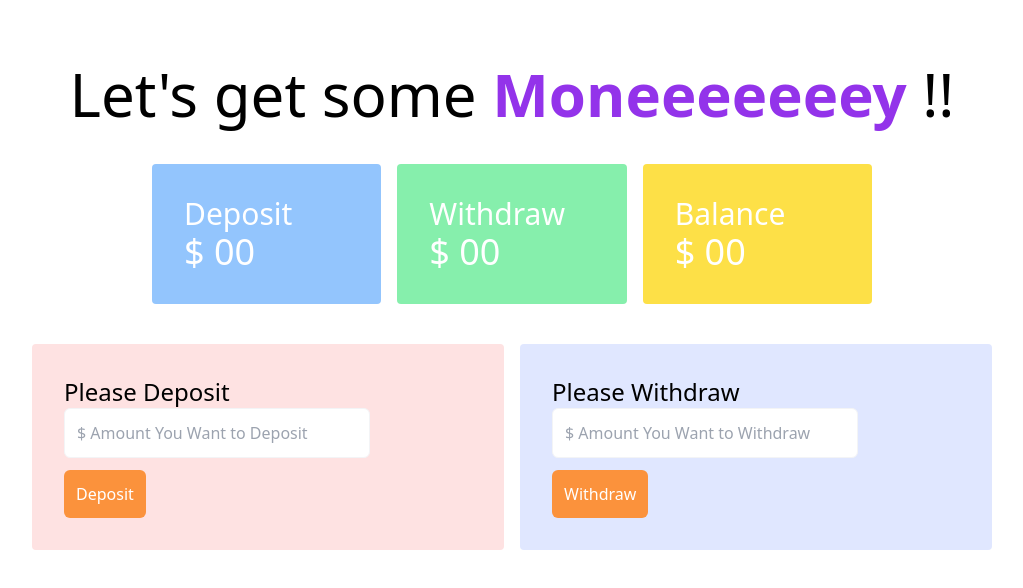
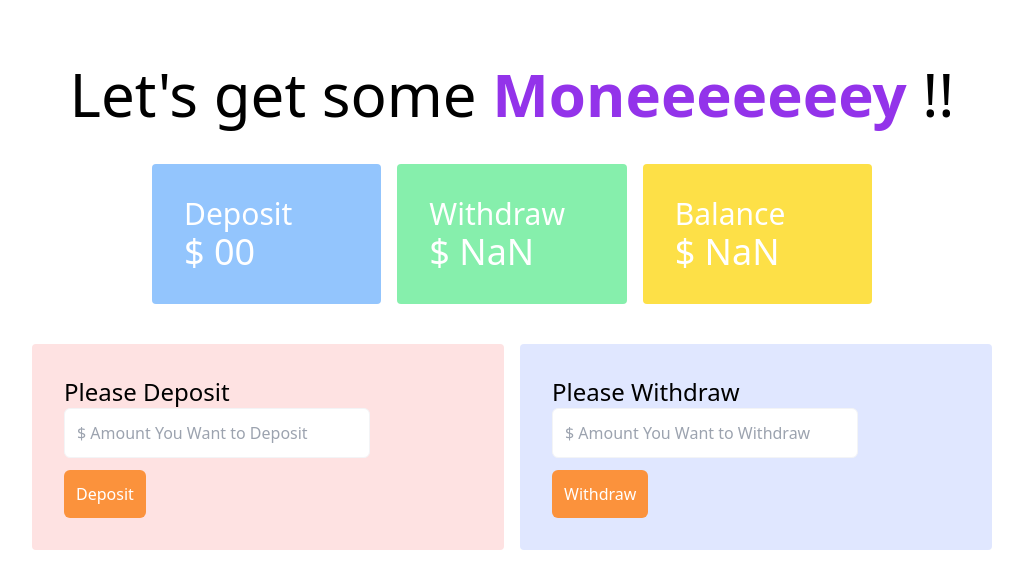
Before and after one commit to sojolmahfuz/Baap-er-bank, a plain HTML site: page banking.html in a window 1280 px wide. Both pictures are taken after a click on the button "Withdraw". Shown: the whole page, without its empty margins (128-1151 px from the left). Drawn offline with nearby package versions, Linux system fonts and the light colour scheme.

Commit message:
full Complete

```diff
--- a/banking.html
+++ b/banking.html
@@ -46,7 +46,7 @@
                 <div class="bg-indigo-100 p-8 rounded">
                     <h3 class="text-2xl">Please Withdraw</h3>
                     <div action="" class="mx-auto">
-                        <input id="withdraw-amount" class="block mb-3 w-3/4 p-3 border rounded-md border-gray-100" type="text" placeholder="$ Amount You Want to Withdraw ">
+                        <input id="withdraw-input" class="block mb-3 w-3/4 p-3 border rounded-md border-gray-100" type="text" placeholder="$ Amount You Want to Withdraw ">
 
                         <button id="withdraw-button" class="p-3 bg-orange-400 text-white font-medium rounded-md">Withdraw</button>
                     </div>
--- a/js/banking.js
+++ b/js/banking.js
@@ -16,7 +16,6 @@ document.getElementById('deposit-button').addEventListener('click', function(){
 
     depositTotal.innerText = newDepositTotal;
 
-
     // Update Account Balance
 
     const balanceTotal = document.getElementById('balance-total');
@@ -32,10 +31,32 @@ document.getElementById('deposit-button').addEventListener('click', function(){
     depositInput.value ='';
 })
 
-    // Withdrwa Event Handler
+    // Withdraw Event Handler
 
     document.getElementById('withdraw-button').addEventListener('click', function(){
-        const withdrawInput = document.getElementById('withdraw-amount');
+        const withdrawInput = document.getElementById('withdraw-input');
         const withdrawAmountText = withdrawInput.value;
-        console.log(withdrawAmountText);
+        const newAmount = parseFloat(withdrawAmountText);
+        console.log(newAmount);
+
+         // Set Withdraw total
+
+         const withdrawTotal = document.getElementById('withdraw-total');
+         const previousWithdrawText = withdrawTotal.innerText;
+         const previousWithdrawTotal = parseFloat(previousWithdrawText);
+         const newWithdrawTotal = previousWithdrawTotal + newAmount;
+         withdrawTotal.innerText = newWithdrawTotal;
+
+         // clear withdraw input
+
+         withdrawInput.value = '';
+
+         // Balance Update
+
+         const balanceTotal = document.getElementById('balance-total');
+         const previousBalanceText = balanceTotal.innerText;
+         const previousBalanceTotal = parseFloat(previousBalanceText);
+         const newBalanceTotal = previousBalanceTotal - newAmount;
+         balanceTotal.innerText = newBalanceTotal;
+
     })
```
